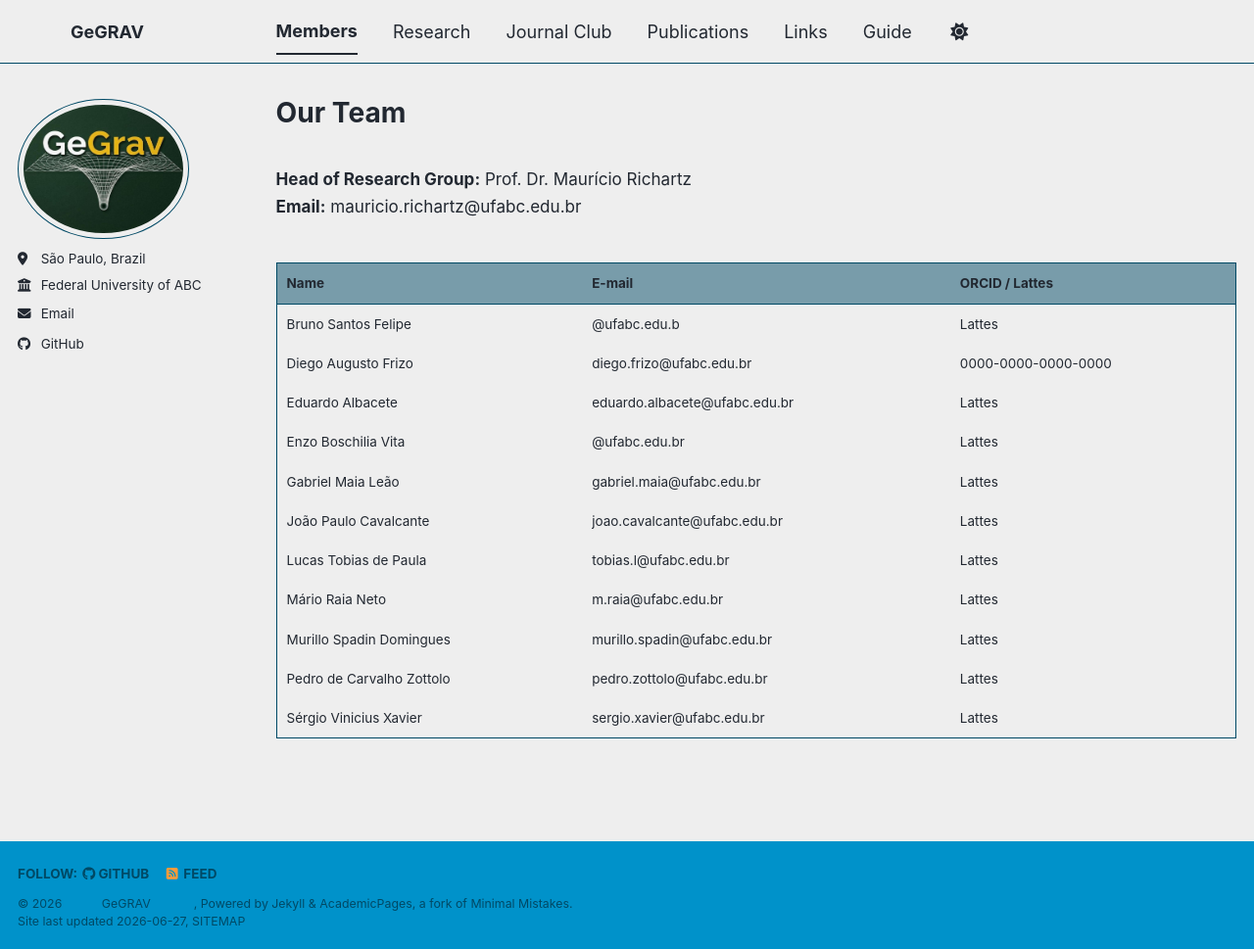
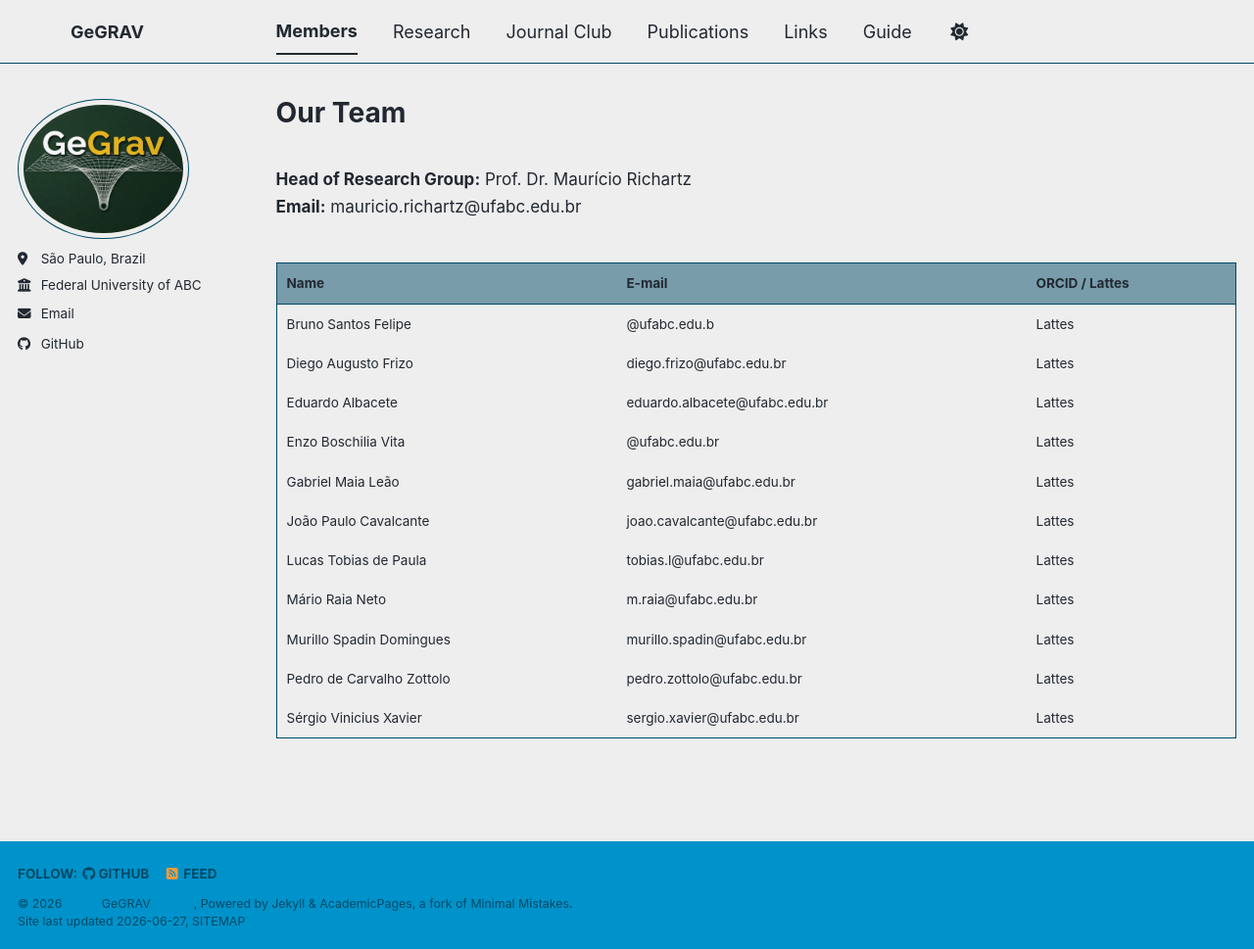
Before and after one commit to gegrav-ufabc/gegrav-ufabc.github.io, a Jekyll site: the page built from _pages/year-archive.html, in a window 1280 px wide and 969 px high. Shown: the whole window at 98% size. Built offline with Jekyll 4.4.1, drawn with Linux system fonts in a browser that asks for light colours; a style sheet for code colours, icons or effects is not loaded.

Commit message:
Update year-archive.html

```diff
--- a/_pages/year-archive.html
+++ b/_pages/year-archive.html
@@ -65,7 +65,7 @@ redirect_from:
     <tr>
       <td>Diego Augusto Frizo</td>
       <td>diego.frizo@ufabc.edu.br</td>
-      <td><a href="https://orcid.org/0000-0000-0000-0000" target="_blank">0000-0000-0000-0000</a></td>
+      <td><a href="http://lattes.cnpq.br/9753423351398790" target="_blank">Lattes</a></td>
     </tr>
     <tr>
       <td>Eduardo Albacete</td>
```
